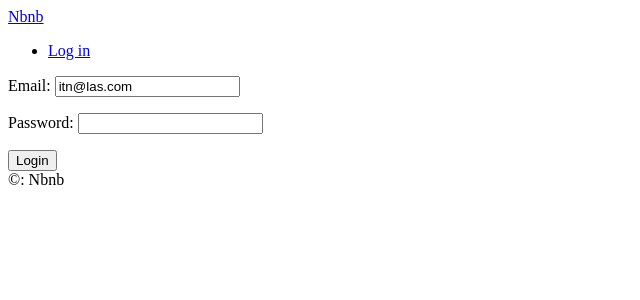
After one commit to KM-Yeon/airbnb-clone, a Django app: page /users/login in a window 1280 px wide. The commit adds this page. Shown: the top 300 px of the page, without its empty margins (0-640 px from the left). Run offline with Django 3.2, Linux system fonts and the light colour scheme.

Commit message:
user log in and log out

```diff
--- a/config/urls.py
+++ b/config/urls.py
@@ -20,7 +20,8 @@ from django.conf.urls.static import static
 
 urlpatterns = [path("", include("core.urls", namespace="core")),
                path('rooms/', include("rooms.urls", namespace="rooms")),
-               path('admin/', admin.site.urls)]
+               path("users/", include("users.urls", namespace="users")),
+               path('admin/', admin.site.urls), ]
 
 if settings.DEBUG:
     urlpatterns += static(settings.MEDIA_URL,
--- a/templates/partials/nav.html
+++ b/templates/partials/nav.html
@@ -1,4 +1,8 @@
 <a href="{% url 'core:home' %}">Nbnb</a>
 <ul>
-    <li><a href="#">Login</a></li>
+    {% if user.is_authenticated %}
+    <li><a href="{% url 'users:logout' %}">Log out</a></li>
+    {% else %}
+    <li><a href="{% url 'users:login' %}">Log in</a></li>
+    {% endif %}
 </ul>
--- /dev/null
+++ b/templates/users/login.html
@@ -0,0 +1,18 @@
+{% extends "base.html" %}
+
+{% block page_title %}
+Log In
+{% endblock page_title %}
+
+{% block search-bar %}
+{% endblock search-bar %}
+
+{% block content %}
+
+<form method="POST" action="{% url 'users:login' %}">
+    {% csrf_token %}
+    {{form.as_p}}
+    <button>Login</button>
+</form>
+
+{% endblock content %}
--- /dev/null
+++ b/users/forms.py
@@ -0,0 +1,22 @@
+from django import forms
+from . import models
+
+
+class LoginForm(forms.Form):
+
+    email = forms.EmailField()
+    password = forms.CharField(widget=forms.PasswordInput)
+
+    def clean(self):
+        email = self.cleaned_data.get("email")
+        password = self.cleaned_data.get("password")
+        try:
+            user = models.User.objects.get(email=email)
+            if user.check_password(password):
+                return self.cleaned_data
+            else:
+                self.add_error(
+                    "password", forms.ValidationError("Password is wrong"))
+        except models.User.DoesNotExist:
+            self.add_error("email", forms.ValidationError(
+                "User does not exist"))
--- /dev/null
+++ b/users/urls.py
@@ -0,0 +1,9 @@
+from django.urls import path
+from . import views
+
+app_name = "users"
+
+urlpatterns = [
+    path("login", views.LoginView.as_view(), name="login"),
+    path("logout", views.log_out, name="logout"),
+]
--- a/users/views.py
+++ b/users/views.py
@@ -1,3 +1,28 @@
-from django.shortcuts import render
+from django.shortcuts import render, redirect, reverse
+from django.contrib.auth import authenticate, login, logout
+from django.views import View
+from . import forms
 
 # Create your views here.
+
+
+class LoginView(View):
+    def get(self, request):
+        form = forms.LoginForm(initial={"email": "itn@las.com"})
+        return render(request, "users/login.html", {"form": form})
+
+    def post(self, request):
+        form = forms.LoginForm(request.POST)
+        if form.is_valid():
+            email = form.cleaned_data.get("email")
+            password = form.cleaned_data.get("password")
+            user = authenticate(request, username=email, password=password)
+            if user is not None:
+                login(request, user)
+                return redirect(reverse("core:home"))
+        return render(request, "users/login.html", {"form": form})
+
+
+def log_out(request):
+    logout(request)
+    return redirect(reverse("core:home"))
```
Also changed, not shown: 1 other file.
